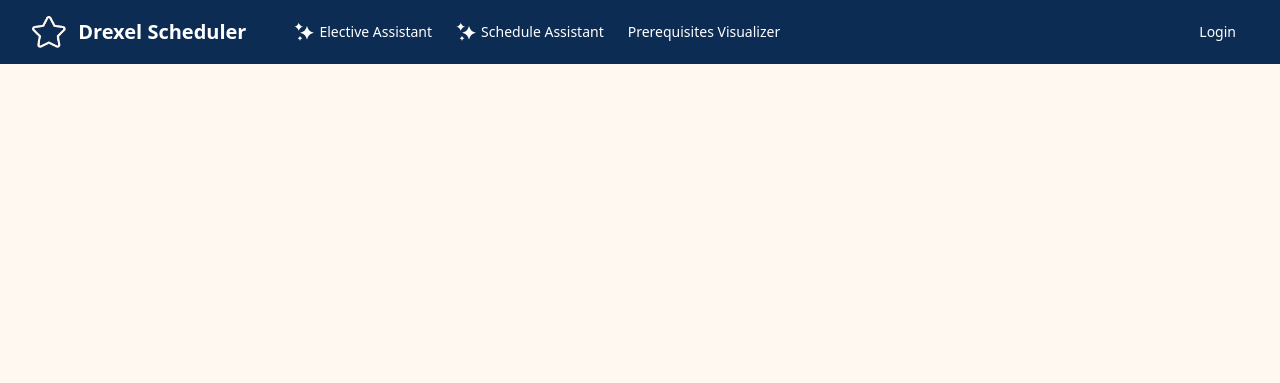
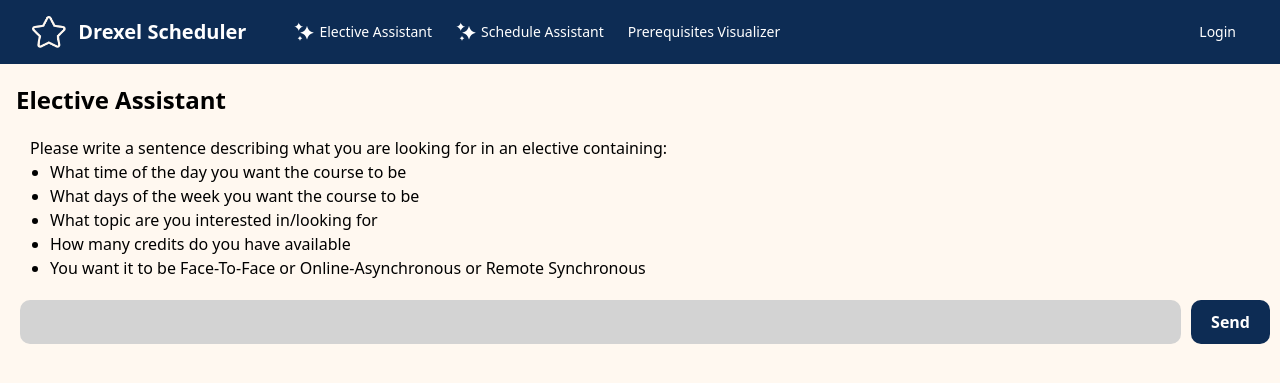
Before and after one commit to sylvieed/DrexelScheduler, a Flask app: page /electives in a window 1280 px wide. Shown: the top 383 px of the page. Run offline with Flask 3, Linux system fonts and the light colour scheme; some libraries are stand-ins or nearby versions.

Commit message:
Base for electives page

```diff
--- a/app/static/style/output.css
+++ b/app/static/style/output.css
@@ -643,6 +643,11 @@ video {
   grid-row: span 3 / span 3;
 }
 
+.mx-4 {
+  margin-left: 1rem;
+  margin-right: 1rem;
+}
+
 .mx-5 {
   margin-left: 1.25rem;
   margin-right: 1.25rem;
@@ -656,11 +661,6 @@ video {
 .my-2 {
   margin-top: 0.5rem;
   margin-bottom: 0.5rem;
-}
-
-.mx-4 {
-  margin-left: 1rem;
-  margin-right: 1rem;
 }
 
 .mb-10 {
@@ -787,6 +787,10 @@ video {
   transform: translate(var(--tw-translate-x), var(--tw-translate-y)) rotate(var(--tw-rotate)) skewX(var(--tw-skew-x)) skewY(var(--tw-skew-y)) scaleX(var(--tw-scale-x)) scaleY(var(--tw-scale-y));
 }
 
+.list-disc {
+  list-style-type: disc;
+}
+
 .grid-cols-5 {
   grid-template-columns: repeat(5, minmax(0, 1fr));
 }
--- a/app/templates/assistant.html
+++ b/app/templates/assistant.html
@@ -4,7 +4,6 @@
 
 <h1 class="text-2xl font-extrabold items-start mt-5 mx-4">Schedule Assistant</h1>
 
-<body class="flex flex-col">
 <div class="mx-4 flex-grow mt-2">
     <div id="chat-container" class="flex-grow"></div>
 </div>
--- a/app/templates/electives.html
+++ b/app/templates/electives.html
@@ -2,4 +2,123 @@
 
 {% block content %}
 
+
+<h1 class="text-2xl font-extrabold items-start mt-5 mx-4">Elective Assistant</h1>
+
+<div class="prompt">Please write a sentence describing what you are looking for in an elective containing:
+    <ul class="list-disc">
+        <li>What time of the day you want the course to be</li>
+        <li>What days of the week you want the course to be</li>
+        <li>What topic are you interested in/looking for</li>
+        <li>How many credits do you have available</li>
+        <li>You want it to be Face-To-Face or Online-Asynchronous or Remote Synchronous</li>
+    </ul>
+</div>
+
+<div class="input-container bg-[#0D2C54]">
+    <input type="text" id="user-input" placeholder="">
+    <button id="submit" class="text-white font-extrabold" onclick="sendMessage()">Send</button>
+</div>
+
+<div class="bot-response"></div>
+
+<style>
+    .prompt {
+        margin-left: 30px;
+        margin-top: 20px;
+    }
+
+    .prompt li {
+        margin-left: 20px;
+
+    }
+
+    .input-container {
+        width: 100%;
+        padding: 10px;
+        display: flex;
+        align-items: center;
+        justify-content: space-between;
+        background-color: initial;
+    }
+
+    #user-input {
+        flex-grow: 1;
+        margin-right: 10px;
+    }
+
+    #user-input {
+        padding: 10px;
+        margin: 10px;
+        border-radius: 10px;
+        border: none;
+        font-size: 16px;
+        background-color: lightgray;
+
+    }
+    *:focus {
+        outline: none;
+    }
+
+    #submit {
+        padding: 10px 20px;
+        border-radius: 10px;
+        border: none;
+        background-color: #0D2C54;
+        color: white;
+        font-size: 16px;
+        cursor: pointer;
+    }
+
+    .bot-response {
+        background-color: white;
+        border-radius: 10px;
+        padding: 20px;
+        margin: 20px;
+        display: none;
+    }
+</style>
+
+<script>
+    $(document).ready(function () {
+        $('#user-input').keydown(function (event) {
+            if (event.keyCode === 13) { // Enter key
+                sendMessage();
+            }
+        });
+
+        $('#send-button').click(function () {
+            sendMessage();
+        });
+    });
+    function sendMessage() {
+        var userInput = $("#user-input").val();
+
+        $.ajax({
+            type: "POST",
+            url: "/electives",
+            contentType: "application/json",
+            data: JSON.stringify({ input: userInput }),
+            success: function (response) {
+                var botResponse = response.response;
+
+                var botDiv = $(".bot-response");
+
+                botDiv.empty();
+                botDiv.append(botResponse);
+
+                var ai_icon = document.createElement("img");
+                ai_icon.src = "/static/img/ai-blue.svg";
+                ai_icon.style = "display:inline; width:20px; position:absolute; right:40px;";
+                botDiv.append(ai_icon);
+
+                botDiv.show();
+            },
+            error: function (xhr, status, error) {
+                console.error("Error:", error);
+            }
+        });
+    }
+</script>
+
 {% endblock %}
--- a/app/views.py
+++ b/app/views.py
@@ -22,14 +22,23 @@ def assistant():
 @app.route("/assistant", methods=['POST'])
 def assistant_ajax():
     query = request.get_json()['input']
-    print("Sending query to AI: ", query)
+    print("Assistant - Sending query to AI: ", query)
     response = ai_response(query)['output']
-    print("AI response: ", response)
+    print("Assistant - AI response: ", response)
     return jsonify({'response': response})
 
 @app.route("/electives")
 def electives():
     return render_template('electives.html')
+
+@app.route("/electives", methods=['POST'])
+def electives_ajax():
+    query = request.get_json()['input']
+    # print("Electives - Sending query to AI: ", query)
+    # response = ai_electives(query)['output']
+    # print("Electives - AI response: ", response)
+    response = query
+    return jsonify({'response': response})
 
 @app.route("/prerequisites")
 def prerequisites():
```
Also changed, not shown: other parts of app/static/style/output.css (+34 -47 lines). Lines whose indentation alone changed are shown as unchanged.
